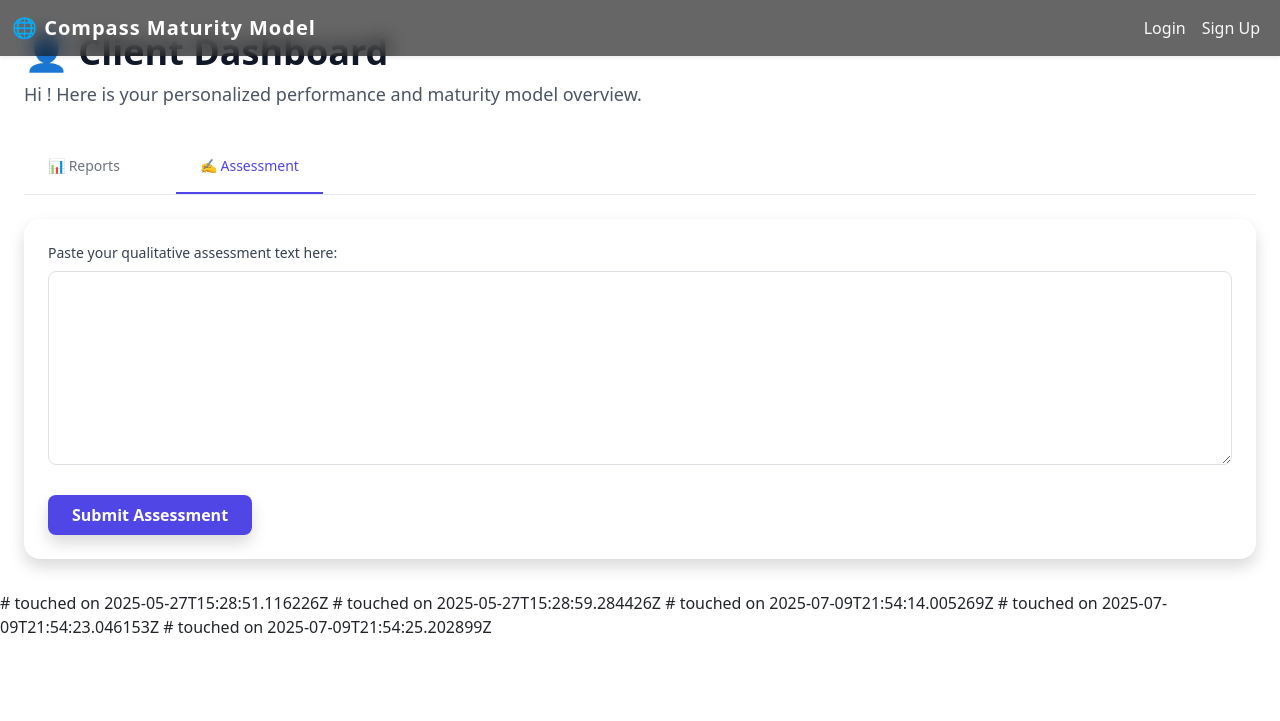
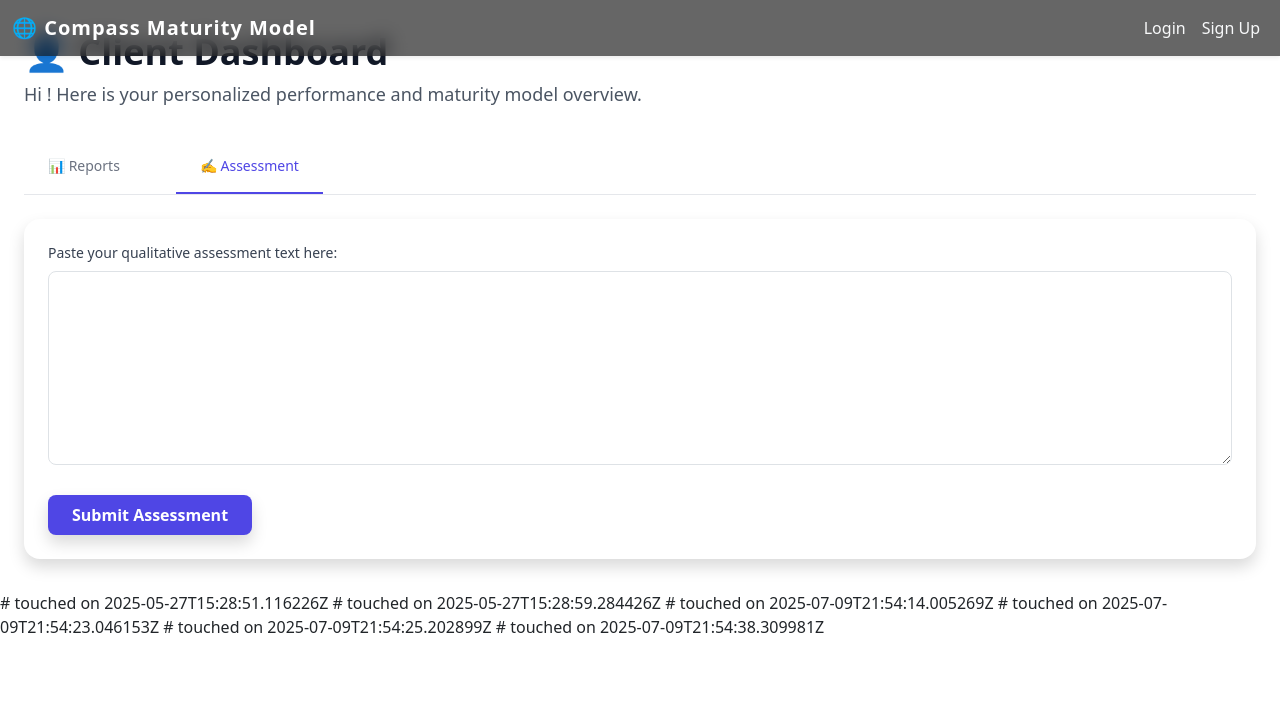
Before and after one commit to artemk21/polalis, a Django app: template insights/templates/insight/client_dashboard.html in a window 1280 px wide. Shown: the top 721 px of the page. Run offline with Django 5.2, Linux system fonts and the light colour scheme; the template is opened without the code that fills it, so the values that code supplies are empty; some libraries are stand-ins or nearby versions.

Commit message:
chore: update base

```diff
--- a/config/templates/base.html
+++ b/config/templates/base.html
@@ -73,3 +73,4 @@
 # touched on 2025-07-09T21:54:14.005269Z
 # touched on 2025-07-09T21:54:23.046153Z
 # touched on 2025-07-09T21:54:25.202899Z
+# touched on 2025-07-09T21:54:38.309981Z
--- a/config/wsgi.py
+++ b/config/wsgi.py
@@ -19,3 +19,4 @@ application = get_wsgi_application()
 # touched on 2025-05-27T15:28:53.860532Z
 # touched on 2025-05-27T15:29:02.326165Z
 # touched on 2025-07-09T21:54:02.328692Z
+# touched on 2025-07-09T21:54:38.310482Z
--- a/insights/models.py
+++ b/insights/models.py
@@ -113,3 +113,4 @@ class ChangeMilestone(models.Model):
 
 # touched on 2025-05-27T15:29:05.129171Z
 # touched on 2025-07-09T21:54:25.203567Z
+# touched on 2025-07-09T21:54:38.310329Z
--- a/insights/utils/analyzer.py
+++ b/insights/utils/analyzer.py
@@ -262,3 +262,4 @@ def analyze_response(response_text):
 # touched on 2025-05-27T15:29:13.443097Z
 # touched on 2025-07-09T21:53:59.829902Z
 # touched on 2025-07-09T21:54:20.796250Z
+# touched on 2025-07-09T21:54:38.310974Z
--- a/theme/static_src/package.json
+++ b/theme/static_src/package.json
@@ -30,3 +30,4 @@
 # touched on 2025-07-09T21:54:16.341671Z
 # touched on 2025-07-09T21:54:27.831687Z
 # touched on 2025-07-09T21:54:32.755118Z
+# touched on 2025-07-09T21:54:38.310628Z
--- a/theme/templates/base.html
+++ b/theme/templates/base.html
@@ -22,3 +22,4 @@
 # touched on 2025-07-09T21:54:02.327837Z
 # touched on 2025-07-09T21:54:14.005749Z
 # touched on 2025-07-09T21:54:27.831802Z
+# touched on 2025-07-09T21:54:38.311142Z
```
Also changed, not shown: insights/migrations/0001_initial.py, 1 other file.
